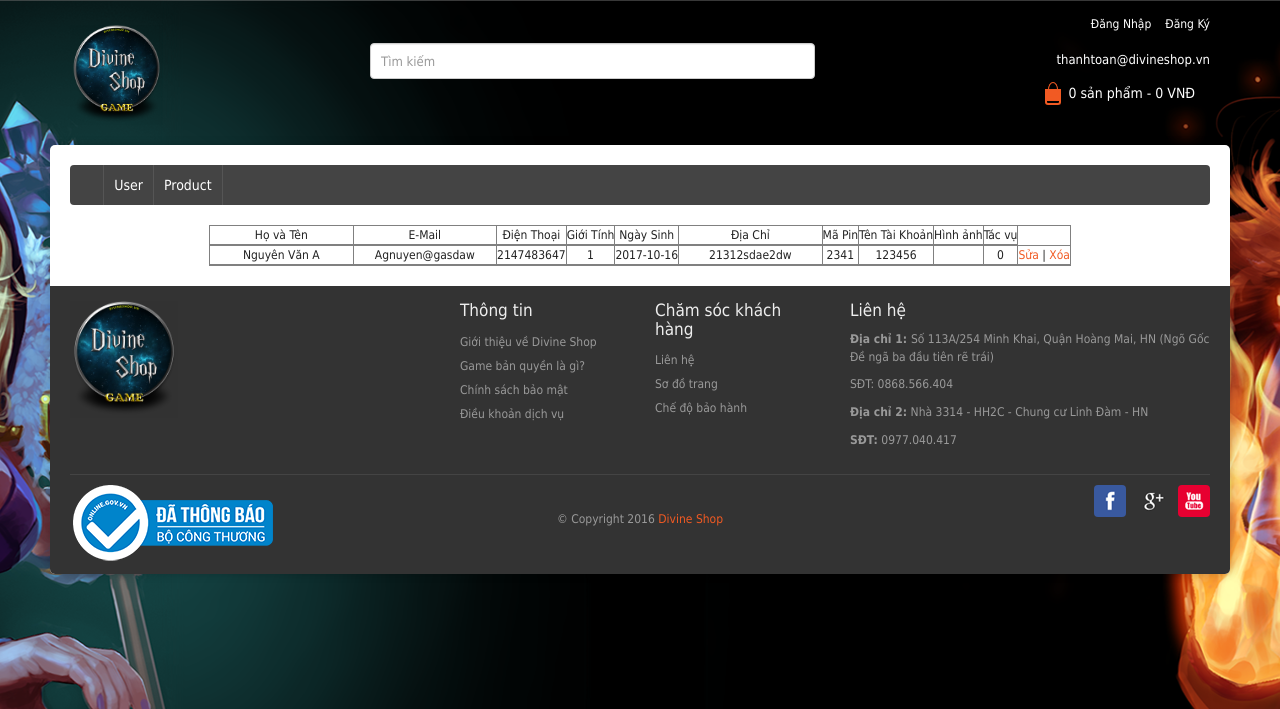
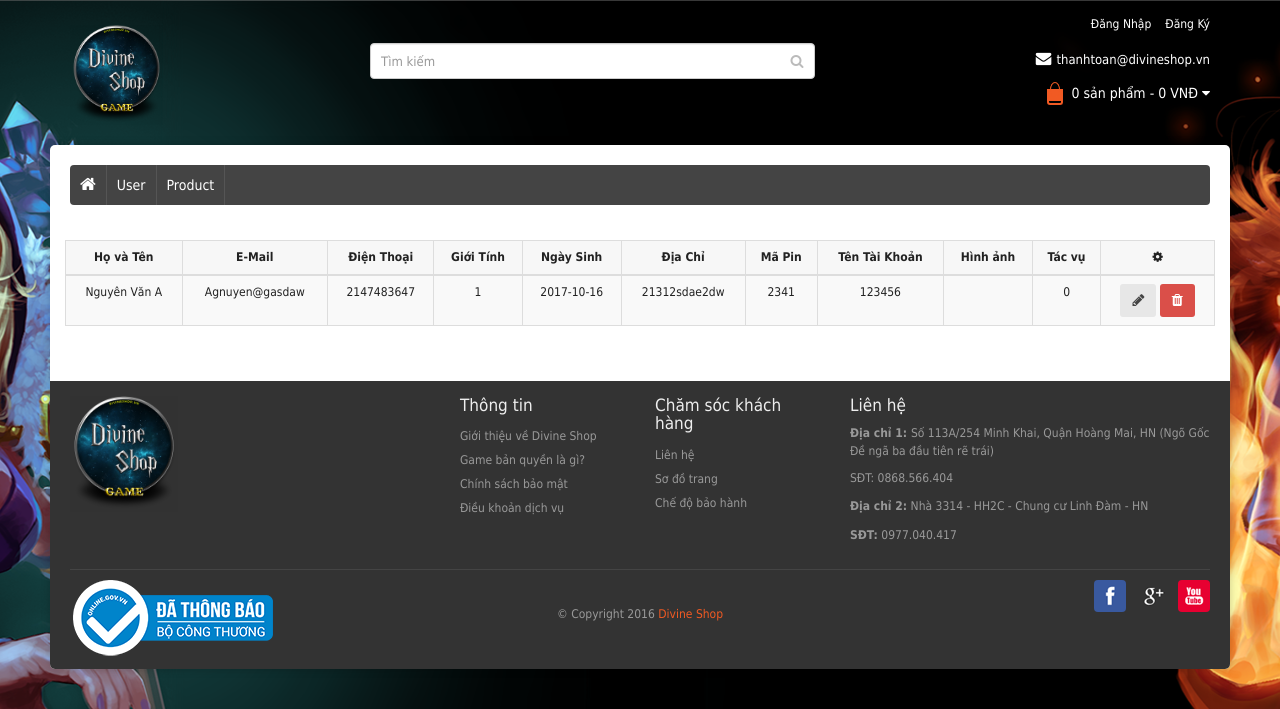
Before and after one commit to MinhntPS02968/tenproject, a PHP site: page /controller/index.php?action=admin in a window 1280 px wide. Shown: the top 709 px of the page. Run offline with PHP 8.4, Linux system fonts and the light colour scheme; data comes from the database, SQL or seed files in the repository; both versions use the stored data as it was after the commit; data that the repository does not hold is empty; some libraries are stand-ins or nearby versions.

Commit message:
[-]update from

```diff
--- a/view/admin.php
+++ b/view/admin.php
@@ -9,6 +9,7 @@
 <script src="../view/js/bootstrap.min.js" type="text/javascript"></script>
 <link href="../view/catalog/view/javascript/font-awesome/css/font-awesome.min.css" rel="stylesheet" type="text/css" />
 <!--Code Css-->
+<link rel="stylesheet" href="https://maxcdn.bootstrapcdn.com/font-awesome/4.5.0/css/font-awesome.min.css" />
 <link rel="stylesheet" type="text/css" href="../view/css/stylesheet.min.css" />
 <link href="../view/catalog/view/theme/bigshop/stylesheet/owl.carousel.css" type="text/css" rel="stylesheet" media="screen" />
 <link rel="stylesheet" type="text/css" href="../view/css/font-awesome.min.css">
@@ -24,6 +25,9 @@
 
 
 <style type="text/css">
+.panel-body thead td {
+    font-weight: bold;
+}
 body { background-image: url("../view/images/logo.png");
 background-position:top center;
 background-repeat:no-repeat;
@@ -49,21 +53,24 @@ text-transform:uppercase;
 <?php include 'template/headeradmin.php' ?>
 
 <div id="container">
-                    <table class="container-fluid" border="1" class="manage">
+                <div class="panel-body">
+                    <table class="table table-striped table-bordered table-list">
                             <thead>
                                 <tr style="text-align: center;">
-                                    <td class="col-sm-2">Họ và Tên</td>
-                                    <td class="col-sm-2">E-Mail</td>
-                                    <td>Điện Thoại</td>
-                                    <td>Giới Tính</td>
-                                    <td>Ngày Sinh</td>
-                                    <td class="col-sm-2">Địa Chỉ</td>
-                                    <td>Mã Pin</td>
-                                    <td>Tên Tài Khoản</td>
-                                    <td>Hình ảnh</td>
-                                    <td>Tác vụ</td>
+                                    <td class="hidden-xs">Họ và Tên</td>
+                                    <td class="hidden-xs">E-Mail</td>
+                                    <td class="hidden-xs">Điện Thoại</td>
+                                    <td class="hidden-xs">Giới Tính</td>
+                                    <td class="hidden-xs">Ngày Sinh</td>
+                                    <td class="hidden-xs">Địa Chỉ</td>
+                                    <td class="hidden-xs">Mã Pin</td>
+                                    <td class="hidden-xs">Tên Tài Khoản</td>
+                                    <td class="hidden-xs">Hình ảnh</td>
+                                    <td class="hidden-xs">Tác vụ</td>
+                                    <td><em class="fa fa-cog"></em></td>
                                 </tr>
                             </thead>
+
                             <tbody>
                                 <?php
                                 $user = new user;
@@ -81,9 +88,10 @@ text-transform:uppercase;
                                         <td><?php echo $item['password']; ?></td>
                                         <td><?php echo $item['avatar']; ?></td>
                                         <td><?php echo $item['role']; ?></td>
-                                        <td>
-                                            <a href="index.php?action=admin&edit=<?php echo $item['id']; ?>">Sửa</a> |
-                                            <a href="index.php?action=admin&delete=<?php echo $item['id']; ?>">Xóa</a>
+                                        <td align="center">
+
+                                            <a href="index.php?action=admin&edit=<?php echo $item['id']; ?>" class="btn btn-default"><em class="fa fa-pencil"></em></a>
+                                            <a href="index.php?action=admin&delete=<?php echo $item['id']; ?>" class="btn btn-danger"><em class="fa fa-trash"></em></a>
                                         </td>
                                     </tr>
                                     <?php
@@ -91,7 +99,7 @@ text-transform:uppercase;
                                 ?>
                             </tbody>
                         </table>
-
+                </div>
 
 </div>
 
--- a/view/dangky.php
+++ b/view/dangky.php
@@ -10,6 +10,7 @@
 <script src="js/bootstrap.min.js" type="text/javascript"></script>
 <link href="catalog/view/javascript/font-awesome/css/font-awesome.min.css" rel="stylesheet" type="text/css" />
 <!--Code Css-->
+<link rel="stylesheet" href="https://maxcdn.bootstrapcdn.com/font-awesome/4.5.0/css/font-awesome.min.css" />
 <link rel="stylesheet" type="text/css" href="css/stylesheet.min.css" />
 <link href="catalog/view/theme/bigshop/stylesheet/owl.carousel.css" type="text/css" rel="stylesheet" media="screen" />
 <link rel="stylesheet" type="text/css" href="css/font-awesome.min.css">
--- a/view/dangnhap.php
+++ b/view/dangnhap.php
@@ -10,6 +10,7 @@
 <script src="js/bootstrap.min.js" type="text/javascript"></script>
 <link href="catalog/view/javascript/font-awesome/css/font-awesome.min.css" rel="stylesheet" type="text/css" />
 <!--Code Css-->
+<link rel="stylesheet" href="https://maxcdn.bootstrapcdn.com/font-awesome/4.5.0/css/font-awesome.min.css" />
 <link rel="stylesheet" type="text/css" href="css/stylesheet.min.css" />
 <link href="catalog/view/theme/bigshop/stylesheet/owl.carousel.css" type="text/css" rel="stylesheet" media="screen" />
 <link rel="stylesheet" type="text/css" href="css/font-awesome.min.css">
@@ -57,8 +58,8 @@
                 <label class="control-label" for="input-password">Mật khẩu:</label>
                 <input type="password" name="password" value="" placeholder="Mật khẩu:" id="input-password" class="form-control" />
                 <a href="#">Quên mật khẩu</a></div>
-                <a href="../controller/index.php?action=admin">admin</a></div>
-              <input type="submit" value="Đăng nhập" class="btn btn-primary" />
+                <a href="../controller/index.php?action=admin" class="btn btn-primary">admin</a>
+                <input type="submit" value="Đăng nhập" class="btn btn-primary" />
                           </form>
           </div>
 			    </div>
--- a/view/lienhe.php
+++ b/view/lienhe.php
@@ -10,6 +10,7 @@
 <script src="js/bootstrap.min.js" type="text/javascript"></script>
 <link href="catalog/view/javascript/font-awesome/css/font-awesome.min.css" rel="stylesheet" type="text/css" />
 <!--Code Css-->
+<link rel="stylesheet" href="https://maxcdn.bootstrapcdn.com/font-awesome/4.5.0/css/font-awesome.min.css" />
 <link rel="stylesheet" type="text/css" href="css/stylesheet.min.css" />
 <link href="catalog/view/theme/bigshop/stylesheet/owl.carousel.css" type="text/css" rel="stylesheet" media="screen" />
 <link rel="stylesheet" type="text/css" href="css/font-awesome.min.css">
--- a/view/more-product.php
+++ b/view/more-product.php
@@ -9,6 +9,7 @@
 <script src="../view/js/bootstrap.min.js" type="text/javascript"></script>
 <link href="../view/catalog/view/javascript/font-awesome/css/font-awesome.min.css" rel="stylesheet" type="text/css" />
 <!--Code Css-->
+<link rel="stylesheet" href="https://maxcdn.bootstrapcdn.com/font-awesome/4.5.0/css/font-awesome.min.css" />
 <link rel="stylesheet" type="text/css" href="../view/css/stylesheet.min.css" />
 <link href="../view/catalog/view/theme/bigshop/stylesheet/owl.carousel.css" type="text/css" rel="stylesheet" media="screen" />
 <link rel="stylesheet" type="text/css" href="../view/css/font-awesome.min.css">
--- a/view/product1.php
+++ b/view/product1.php
@@ -10,6 +10,7 @@
 <script src="js/bootstrap.min.js" type="text/javascript"></script>
 <link href="catalog/view/javascript/font-awesome/css/font-awesome.min.css" rel="stylesheet" type="text/css" />
 <!--Code Css-->
+<link rel="stylesheet" href="https://maxcdn.bootstrapcdn.com/font-awesome/4.5.0/css/font-awesome.min.css" />
 <link rel="stylesheet" type="text/css" href="css/stylesheet.min.css" />
 <link href="catalog/view/theme/bigshop/stylesheet/owl.carousel.css" type="text/css" rel="stylesheet" media="screen" />
 <link rel="stylesheet" type="text/css" href="css/font-awesome.min.css">
--- a/view/product2.php
+++ b/view/product2.php
@@ -10,6 +10,7 @@
 <script src="js/bootstrap.min.js" type="text/javascript"></script>
 <link href="catalog/view/javascript/font-awesome/css/font-awesome.min.css" rel="stylesheet" type="text/css" />
 <!--Code Css-->
+<link rel="stylesheet" href="https://maxcdn.bootstrapcdn.com/font-awesome/4.5.0/css/font-awesome.min.css" />
 <link rel="stylesheet" type="text/css" href="css/stylesheet.min.css" />
 <link href="catalog/view/theme/bigshop/stylesheet/owl.carousel.css" type="text/css" rel="stylesheet" media="screen" />
 <link rel="stylesheet" type="text/css" href="css/font-awesome.min.css">
--- a/view/thongtin.php
+++ b/view/thongtin.php
@@ -10,6 +10,7 @@
 <script src="js/bootstrap.min.js" type="text/javascript"></script>
 <link href="catalog/view/javascript/font-awesome/css/font-awesome.min.css" rel="stylesheet" type="text/css" />
 <!--Code Css-->
+<link rel="stylesheet" href="https://maxcdn.bootstrapcdn.com/font-awesome/4.5.0/css/font-awesome.min.css" />
 <link rel="stylesheet" type="text/css" href="css/stylesheet.min.css" />
 <link href="catalog/view/theme/bigshop/stylesheet/owl.carousel.css" type="text/css" rel="stylesheet" media="screen" />
 <link rel="stylesheet" type="text/css" href="css/font-awesome.min.css">
--- a/view/thongtin1.php
+++ b/view/thongtin1.php
@@ -10,6 +10,7 @@
 <script src="js/bootstrap.min.js" type="text/javascript"></script>
 <link href="catalog/view/javascript/font-awesome/css/font-awesome.min.css" rel="stylesheet" type="text/css" />
 <!--Code Css-->
+<link rel="stylesheet" href="https://maxcdn.bootstrapcdn.com/font-awesome/4.5.0/css/font-awesome.min.css" />
 <link rel="stylesheet" type="text/css" href="css/stylesheet.min.css" />
 <link href="catalog/view/theme/bigshop/stylesheet/owl.carousel.css" type="text/css" rel="stylesheet" media="screen" />
 <link rel="stylesheet" type="text/css" href="css/font-awesome.min.css">
```
Also changed, not shown: cheapgame.sql (+28 -4 lines), view/admin_product.php (+19 -14 lines), view/index.php (+1 -15 lines).
